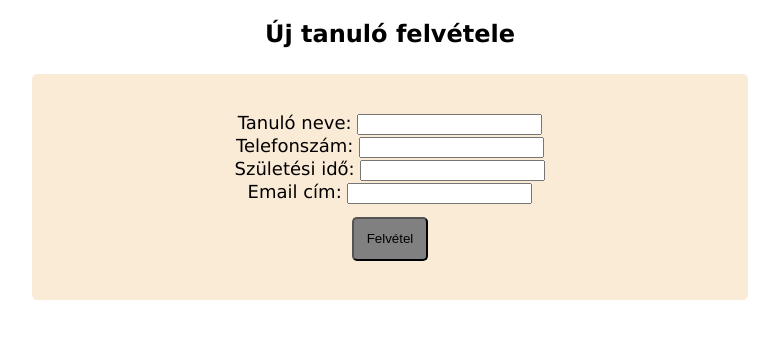
After one commit to Hotaru-Chan/feladatok, a PHP site: page /ujtanulo.html in a window 1280 px wide. The commit adds this page. Shown: the top 339 px of the page, without its empty margins (250-1029 px from the left). Run offline with PHP 8.4, Linux system fonts and the light colour scheme.

Commit message:
Add files via upload

```diff
--- a/backend/tanfolyam/style.css
+++ b/backend/tanfolyam/style.css
@@ -1,76 +1,39 @@
-img{
-    height: 100px;
-    width: 100px;
+form{
+    width: 50%;
+    padding: 3%;
+    background-color: antiquewhite;
+    border-radius: 5px;
+    margin-left: auto;
+    margin-right: auto;
+    margin-top: 2%;
+    text-align: center;
+    font-size: large;
 }
-h1,h2{
+h2{
     text-align: center;
-    font-style: italic;
 }
-form{
-    width: 500px;
-    display: block;
-    margin: 20px auto;
-    padding: 10px;
-    background-color: blanchedalmond;
-    border-radius: 8px;
-    box-shadow: 0 0 10px rgba(0, 0, 0, 0.1);
+input[type=submit], button{
+    padding: 2%;
+    background-color: gray;
+    border-radius: 5px;
+    margin-top: 2%;
+}
+
+input[type=submit]:hover, button:hover{
+    background-color: darkgrey;
 
 }
-input[type="text"],
-input[type="number"],
-input[type="email"],
-input[type="password"],
-textarea,
-select{
-    width: 90%;
-    margin: 10px;
-    border-radius: 4px;
-    border: 1px solid gray;
+
+body{
+    font-family: 'Lucida Sans', 'Lucida Sans Regular', 'Lucida Grande', 'Lucida Sans Unicode', Geneva, Verdana, sans-serif;
+    margin: 0%;
 }
-button[type="submit"]{
-    background-color: cadetblue;
-    font-size: 16px;
-    margin: 10px;
-    border-radius: 4px;
-    cursor: pointer;
-}
-button[type="submit"]:hover{
-    background-color: gray;
-}
-.navbar li{
-    list-style-type: none;
-}
-.navbar a{
-    float: left;
-    display: block;
-    color: white;
-    text-decoration: none;
-    padding: 15px 20px;
-}
-.navbar{
-    background-color: darkgrey;
-    overflow: hidden;
-}
-/*reszponzitivitás*/
-@media screen and (max-width: 600px) {
-    .navbar a{
-        float: none;
-        display: block;
-        text-align: left;
-    }
+
+table, th, td{
+    border: 1px, solid;
+    border-collapse: collapse;
 }
 table{
-    width: 100%;
-    margin-top: 20px;
+    width: 70%;
+    margin: 0px auto;
 }
-th{
-    background-color: #f0f1e3;
-
-}
-td:last-child{
-    text-align: center;
-}
-th,td{
-    border: 1px solid lightgoldenrodyellow;
-    border-radius: 8px;
-}
--- a/backend/tanfolyam/ujertekeles.html
+++ b/backend/tanfolyam/ujertekeles.html
@@ -1,5 +1,5 @@
 <!DOCTYPE html>
-<html lang="en">
+<html lang="hu">
 <head>
     <meta charset="UTF-8">
     <meta name="viewport" content="width=device-width, initial-scale=1.0">
--- a/backend/tanfolyam/ujertekeles.js
+++ b/backend/tanfolyam/ujertekeles.js
@@ -25,4 +25,5 @@ document.getElementById('ertekelForm').addEventListener('submit', function(event
         alert(str)
     })
     .catch(hiba => alert(hiba.message))
+    .finally(adat => window.location.href="tanulok.html")
 })
--- /dev/null
+++ b/backend/tanfolyam/ujtanulo.html
@@ -0,0 +1,24 @@
+<!DOCTYPE html>
+<html lang="hu">
+<head>
+    <meta charset="UTF-8">
+    <meta name="viewport" content="width=device-width, initial-scale=1.0">
+    <link rel="stylesheet" href="style.css">
+    <title>Új tanuló</title>
+</head>
+<body>
+    <h2>Új tanuló felvétele</h2>
+    <form action="" id="felveszform">
+        <label for="">Tanuló neve: </label>
+        <input type="text" name="nev"> <br>
+        <label for="">Telefonszám: </label>
+        <input type="text" name="telefonszam"> <br>
+        <label for="">Születési idő: </label>
+        <input type="text" name="szuletesiido"> <br>
+        <label for="">Email cím: </label>
+        <input type="text" name="email"> <br>
+        <button type="submit">Felvétel</button>
+    </form>
+    <script src="ujtanulo.js"></script>
+</body>
+</html>
--- /dev/null
+++ b/backend/tanfolyam/ujtanulo.js
@@ -0,0 +1,24 @@
+document.getElementById('felveszform').addEventListener('submit', function(event){
+    event.preventDefault();
+    //adatok átvétele a formból
+    adatok = new FormData(this)
+    fetch('./API/ujtanulok.php', {
+        method: 'POST',
+        body: adatok
+    })
+    .then(valasz => {
+        if (!valasz.ok) {
+            return valasz.json().then(hiba =>{
+                throw new Error(hiba.error || "egyéb hiba lépett fel!")
+            })
+        }
+        //nincs hiba
+        return valasz.json()
+    })
+    .then(adatok =>{
+        console.log(adatok)
+        alert(`${adatok.tanulo.nev} tanulót felvettük az adatbázisba`)
+    })
+    .catch(hiba => alert(hiba.message))
+    //.finally(window.location.href = 'tanulok.html')
+})
```
Also changed, not shown: backend/tanfolyam/API/atlag.php (added, +36 -0 lines), backend/tanfolyam/API/jegyek.php (added, +59 -0 lines), backend/tanfolyam/API/tanulok.php (+40 -48 lines), backend/tanfolyam/API/ujtanulok.php (added, +70 -0 lines), backend/tanfolyam/atlag.html (+8 -8 lines), backend/tanfolyam/atlag.js (+10 -20 lines), backend/tanfolyam/jegyek.html (added, +25 -0 lines), backend/tanfolyam/jegyek.js (added, +22 -0 lines), backend/tanfolyam/tanulok.html (added, +27 -0 lines), backend/tanfolyam/tanulok.js (added, +23 -0 lines).
